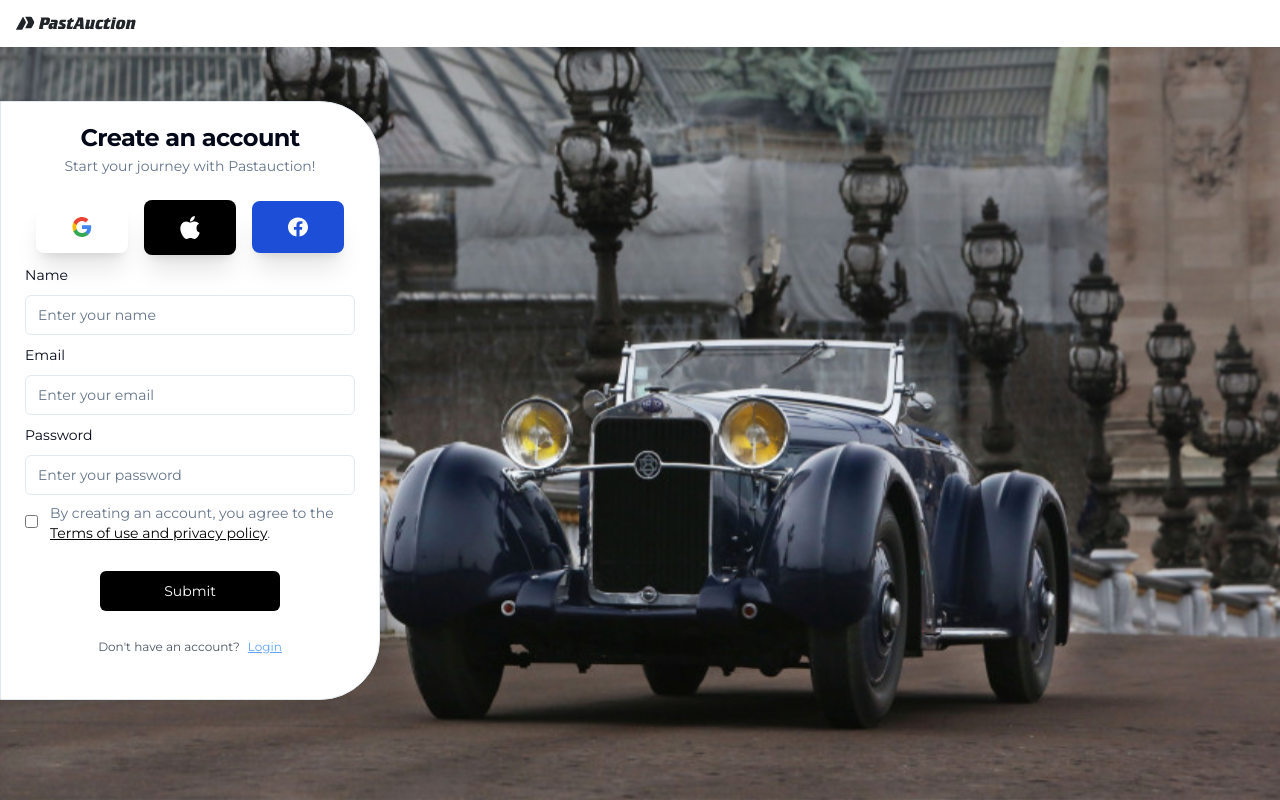
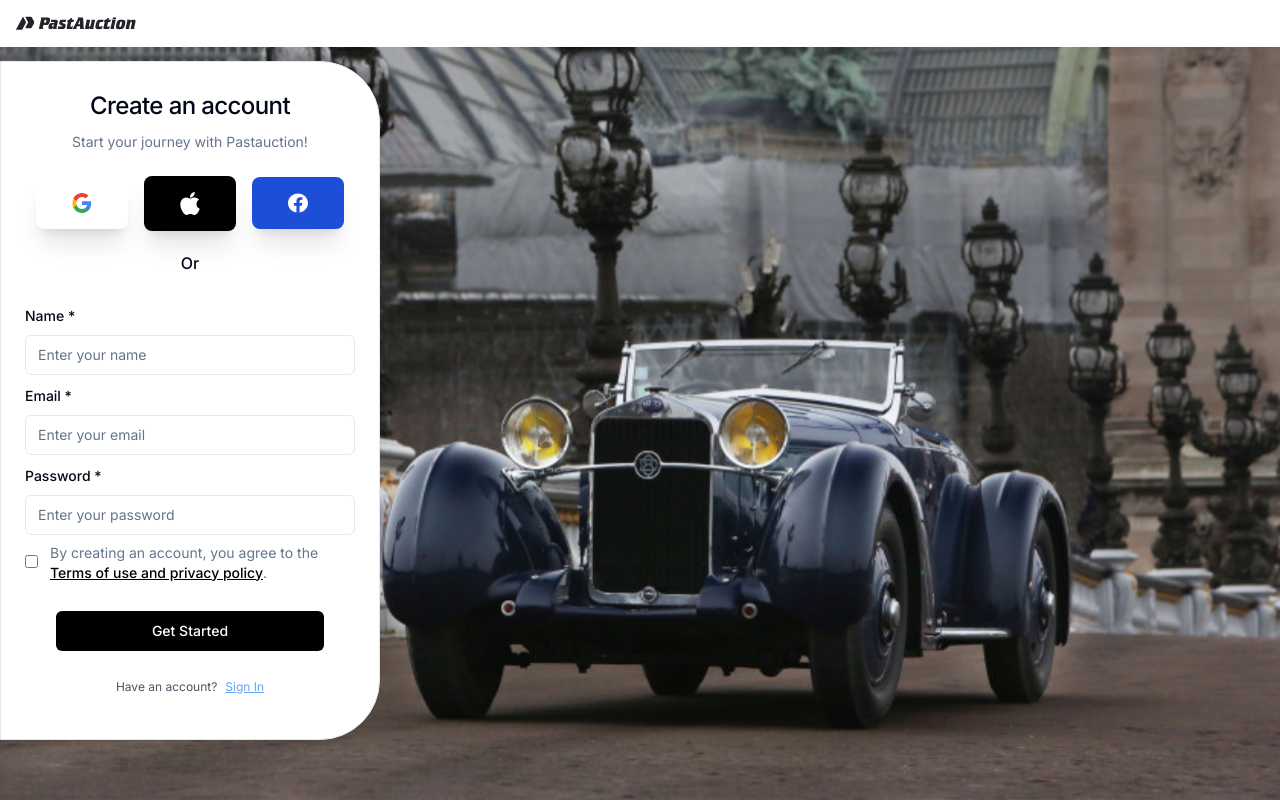
Before and after one commit to d2ni3l/Pastauction, a Next.js app: page /auth/signin in a window 1280 px wide. Built offline with nearby package versions, Linux system fonts and the light colour scheme.

Commit message:
nav bar issue

```diff
--- a/package.json
+++ b/package.json
@@ -22,7 +22,6 @@
     "jotai": "^2.2.2",
     "lucide-react": "^0.263.1",
     "next": "13.4.12",
-    "next-auth": "^4.22.3",
     "next-themes": "^0.2.1",
     "postcss": "8.4.27",
     "react": "18.2.0",
--- a/src/app/api/auth/[...nextauth]/route.ts
+++ /dev/null
@@ -1,18 +0,0 @@
-import NextAuth from 'next-auth/next'
-import GoogleProvider from 'next-auth/providers/google'
-
-const handler = NextAuth({
-    providers:[
-        GoogleProvider({
-            clientId :  process.env.GOOGLE_CLIENT_ID ?? '',
-            clientSecret: process.env.GOOGLE_CLIENT_SECRET ?? '',
-        })
-    ],
-    pages:{
-        signIn: '/auth/signin',
-        signOut: '/auth/signout',
-    }
-})
-
-
-export {handler as GET, handler as POST}
--- a/src/app/auth/signin/page.tsx
+++ b/src/app/auth/signin/page.tsx
@@ -2,13 +2,14 @@
 
 import React from "react";
 import Navbar from "@/components/navbar/Navbar";
-
+import {inter} from '@/app/fonts'
 import SigninCard from "@/components/auth/SigninCard";
 import LoginCard from "@/components/auth/LoginCard";
 
 export default function page() {
   return (
-    <div className='w-screen h-screen sign-background flex items-center justify-start'>
+    <div className={inter.className}>
+      <div className='w-screen h-screen sign-background flex items-center justify-start'>
       <Navbar
         bg='bg-white'
         transparent={false}
@@ -17,5 +18,6 @@ export default function page() {
       />
       <SigninCard/>
     </div>
+    </div>
   );
 }
--- a/fonts.ts
+++ b/src/app/fonts.ts
@@ -2,14 +2,14 @@ import { Montserrat } from 'next/font/google'
 import {Inter} from 'next/font/google'
 
 export const inter = Inter({
-    weight: ['400', '700'],
+    weight: ['400', '500', '700'],
     style: ['normal'],
     subsets: ['latin'],
     display: 'swap',
 })
 
 export const montserrat = Montserrat({
-    weight: ['400', '700'],
+    weight: ['400', '500', '700'],
     style: ['normal', 'italic'],
     subsets: ['latin'],
     display: 'swap',
--- a/src/app/jotai/auth.ts
+++ /dev/null
@@ -1,7 +0,0 @@
-// global state
-import { useAtom } from 'jotai'
-import {atom} from 'jotai'
-
-
-
-export const signInAtom = atom({})
--- a/src/app/layout.tsx
+++ b/src/app/layout.tsx
@@ -1,7 +1,6 @@
 import './globals.css'
 import type { Metadata } from 'next'
-import { montserrat } from '../../fonts'
-import AuthProvider from '@/components/Authprovider'
+import { montserrat } from './fonts'
 export const metadata: Metadata = {
   title: 'Past Auction',
   description: 'Generated by create next app',
@@ -15,9 +14,7 @@ export default function RootLayout({
   return (
     <html lang="en">
       <body className={montserrat.className}>
-        <AuthProvider>
         {children}
-        </AuthProvider>
       </body>
     </html>
   )
--- a/src/app/page.tsx
+++ b/src/app/page.tsx
@@ -1,19 +1,11 @@
-'use client'
-import { useAtom } from 'jotai'
+"use client";
+import { useAtom } from "jotai";
 
-import Header from '../components/Header'
-import { signInAtom } from './jotai/auth'
+import Header from "../components/Header";
 export default function Home() {
-  const [signInInfo] = useAtom(signInAtom)
-  console.log(signInInfo)
   return (
-   <main className=' h-screen'>
-    <Header/>
-
-
-
-
-
-   </main>
-  )
+    <main className=' h-screen'>
+      <Header />
+    </main>
+  );
 }
--- a/src/components/Authprovider.tsx
+++ /dev/null
@@ -1,15 +0,0 @@
-'use client'
-
-import React from 'react'
-import {ReactNode} from 'react'
-import {SessionProvider} from 'next-auth/react'
-interface Props{
-    children : ReactNode
-}
-export default function AuthProvider({children} : Props) {
-  return (
-    <SessionProvider>
-     {children}
-    </SessionProvider>
-  )
-}
--- a/src/components/auth/LoginCard.tsx
+++ b/src/components/auth/LoginCard.tsx
@@ -48,9 +48,9 @@ export default function LoginCard() {
     <>
       <Card className='w-[380px] rounded-r-[60px]'>
         <CardHeader className='items-center'>
-          <CardTitle>Sign In </CardTitle>
+          <CardTitle className="font-medium py-2">Sign In </CardTitle>
           <CardDescription>
-            Start your journey with Pastauction!
+            Welcome back! Login to your account
           </CardDescription>
         </CardHeader>
         <CardContent>
@@ -143,12 +143,12 @@ export default function LoginCard() {
                   Sign In
                 </Button>
               </div>
-              <div className='text-xs flex justify-center py-5 gap-2'>
-                <span className='text-gray-600'>Have an account?</span>
+              <div className='text-xs flex justify-center py-5 gap-1'>
+                <span className='text-gray-600'>Don't have an account?</span>
                 <Link
                   href='/auth/signin'
                   className='underline text-blue-400 cursor-pointer'>
-                  Sign Up
+                  Sign up
                 </Link>
               </div>
             </form>
--- a/src/components/auth/SigninCard.tsx
+++ b/src/components/auth/SigninCard.tsx
@@ -4,12 +4,11 @@ import {
   Card,
   CardContent,
   CardDescription,
-
   CardHeader,
   CardTitle,
 } from "@/components/ui/card";
 import { Input } from "@/components/ui/input";
-import Link from 'next/link'
+import Link from "next/link";
 import {
   Form,
   FormControl,
@@ -23,8 +22,6 @@ import { useForm } from "react-hook-form";
 import { registerSchema } from "../../app/validators/auth";
 import { z } from "zod";
 import { zodResolver } from "@hookform/resolvers/zod";
-import {useAtom} from 'jotai'
-import { signInAtom } from "@/app/jotai/auth";
 type Input = z.infer<typeof registerSchema>;
 export default function SigninCard() {
   const form = useForm<Input>({
@@ -36,18 +33,14 @@ export default function SigninCard() {
     },
   });
 
-
   const onSubmit = (data: Input) => {
-    const [signInInfo, setSignInInfo] = useAtom(signInAtom)
-    setSignInInfo(data)
-    console.log(signInInfo)
-
+    console.log(data);
   };
   return (
     <>
       <Card className='w-[380px] rounded-r-[60px]'>
         <CardHeader className='items-center'>
-          <CardTitle>Create an account</CardTitle>
+          <CardTitle className='font-medium py-2'>Create an account</CardTitle>
           <CardDescription>
             Start your journey with Pastauction!
           </CardDescription>
@@ -56,7 +49,9 @@ export default function SigninCard() {
           <Form {...form}>
             <form onSubmit={form.handleSubmit(onSubmit)} className='space-y-2'>
               <div className='flex justify-center items-center gap-4'>
-                <button type='button' className='flex justify-center items-center bg-white hover:scale-[.9] transition-all duration-300 shadow-xl rounded-lg py-4 px-9 '>
+                <button
+                  type='button'
+                  className='flex justify-center items-center bg-white hover:scale-[.9] transition-all duration-300 shadow-xl rounded-lg py-4 px-9 '>
                   <Image
                     src='/images/google-logo.svg'
                     alt='google signin'
@@ -64,7 +59,9 @@ export default function SigninCard() {
                     height={20}
                   />
                 </button>
-                <button type='button' className='flex justify-center items-center bg-black hover:scale-[.9] transition-all duration-300 shadow-xl rounded-lg py-4 px-9'>
+                <button
+                  type='button'
+                  className='flex justify-center items-center bg-black hover:scale-[.9] transition-all duration-300 shadow-xl rounded-lg py-4 px-9'>
                   <Image
                     src='/images/apple-logo.svg'
                     alt='google signin'
@@ -72,7 +69,9 @@ export default function SigninCard() {
                     height={20}
                   />
                 </button>
-                <button type='button' className='flex justify-center items-center bg-blue-700 hover:scale-[.9] transition-all duration-300 shadow-xl rounded-lg py-4 px-9'>
+                <button
+                  type='button'
+                  className='flex justify-center items-center bg-blue-700 hover:scale-[.9] transition-all duration-300 shadow-xl rounded-lg py-4 px-9'>
                   <Image
                     src='/images/facebook-logo.svg'
                     alt='google signin'
@@ -81,12 +80,15 @@ export default function SigninCard() {
                   />
                 </button>
               </div>
+              <div className='flex justify-center items-center pt-3 pb-5'>
+                <span className='text-base font-medium'>Or</span>
+              </div>
               <FormField
                 control={form.control}
                 name='name'
                 render={({ field }) => (
                   <FormItem>
-                    <FormLabel>Name</FormLabel>
+                    <FormLabel>Name *</FormLabel>
                     <FormControl>
                       <Input placeholder='Enter your name' {...field} />
                     </FormControl>
@@ -100,7 +102,7 @@ export default function SigninCard() {
                 name='email'
                 render={({ field }) => (
                   <FormItem>
-                    <FormLabel>Email</FormLabel>
+                    <FormLabel>Email *</FormLabel>
                     <FormControl>
                       <Input placeholder='Enter your email' {...field} />
                     </FormControl>
@@ -114,7 +116,7 @@ export default function SigninCard() {
                 name='password'
                 render={({ field }) => (
                   <FormItem>
-                    <FormLabel>Password</FormLabel>
+                    <FormLabel>Password *</FormLabel>
                     <FormControl>
                       <Input placeholder='Enter your password' {...field} />
                     </FormControl>
@@ -124,7 +126,7 @@ export default function SigninCard() {
                       </span>
                       <span>
                         By creating an account, you agree to the{" "}
-                        <span className='underline text-black cursor-pointer'>
+                        <span className='underline text-black cursor-pointer font-medium'>
                           Terms of use and privacy policy
                         </span>
                         .
@@ -135,16 +137,16 @@ export default function SigninCard() {
                 )}
               />
               <div className='flex justify-center items-center pt-5'>
-                <Button className='px-16' variant='blackWide' type='submit'>
-                  Submit
+                <Button className='px-24' variant='blackWide' type='submit'>
+                  Get Started
                 </Button>
               </div>
               <div className='text-xs flex justify-center py-5 gap-2'>
-                <span className='text-gray-600'>Don't have an account?</span>
+                <span className='text-gray-600'>Have an account?</span>
                 <Link
                   href='/auth/login'
                   className='underline text-blue-400 cursor-pointer'>
-                  Login
+                  Sign In
                 </Link>
               </div>
             </form>
--- a/src/components/navbar/Navbar.tsx
+++ b/src/components/navbar/Navbar.tsx
@@ -16,9 +16,9 @@ export default function navbar({transparent, bg, attributes, logobg} : Navbar) {
     <>
 
 <nav className={`fixed w-full z-20 top-0 left-0  ${transparent ? 'bg-transparent' : `${bg}`}` }>
-  <div className="max-w-screen-xl flex flex-wrap items-center justify-between mx-auto p-4">
+  <div className="max-w-screen-xl flex flex-wrap items-center justify-between  p-4">
 
-      <Link href='/' className='flex items-center'>
+      <Link href='/' className='flex items-center lg:mr-48'>
       <Logo width={120} height={140} backgroundColor={logobg}/>
       </Link>
 
```
Also changed, not shown: src/app/auth/login/page.tsx (+5 -2 lines), 1 other file (tests, documents, lock files or other folders).
